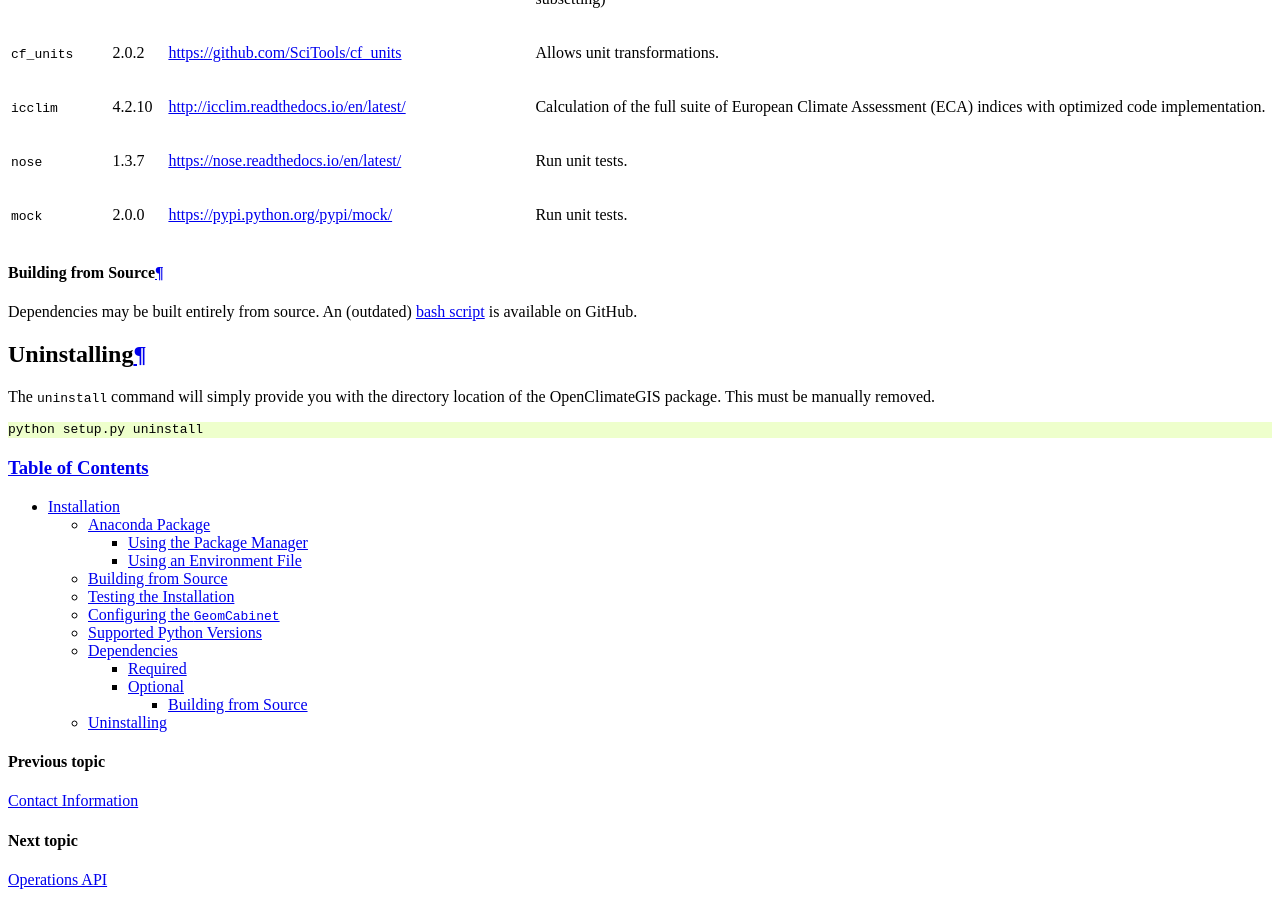
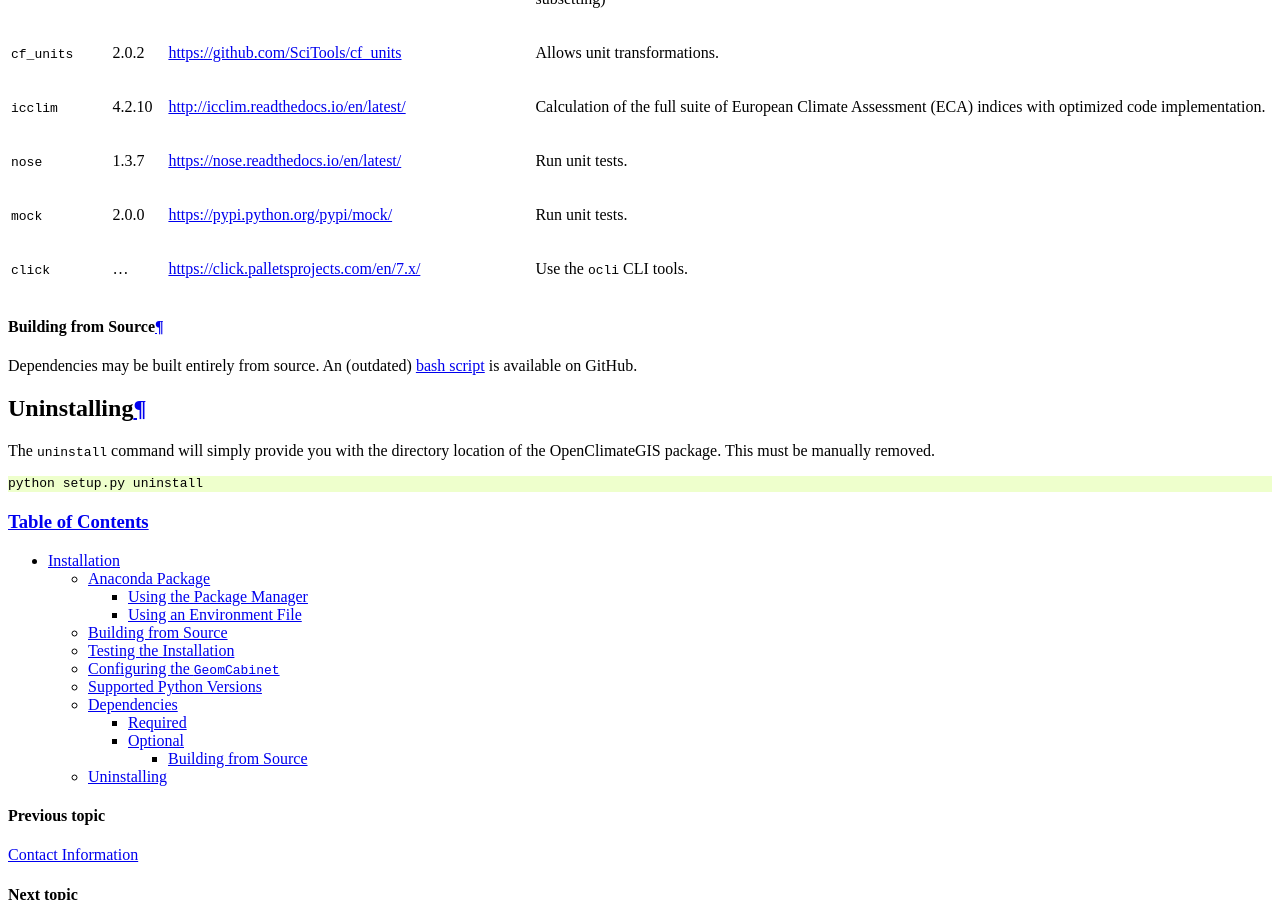
Before and after one commit to NCPP/ocgis, a Sphinx documentation site: the page built from doc/install.rst, in a window 1280 px wide and 900 px high, scrolled down 2429 px. Built offline with Sphinx 7.4.7, drawn with Linux system fonts in a browser that asks for light colours.

Commit message:
DOC: Added click to optional package requirements

```diff
--- a/doc/install.rst
+++ b/doc/install.rst
@@ -129,6 +129,7 @@ Package Name  Version  URL                                                    Us
 ``icclim``    4.2.10  http://icclim.readthedocs.io/en/latest/                Calculation of the full suite of European Climate Assessment (ECA) indices with optimized code implementation.
 ``nose``      1.3.7   https://nose.readthedocs.io/en/latest/                 Run unit tests.
 ``mock``      2.0.0   https://pypi.python.org/pypi/mock/                     Run unit tests.
+``click``     ...     https://click.palletsprojects.com/en/7.x/              Use the ``ocli`` CLI tools.
 ============= ======= ====================================================== =================================================================================================================================
 
 Building from Source
```
